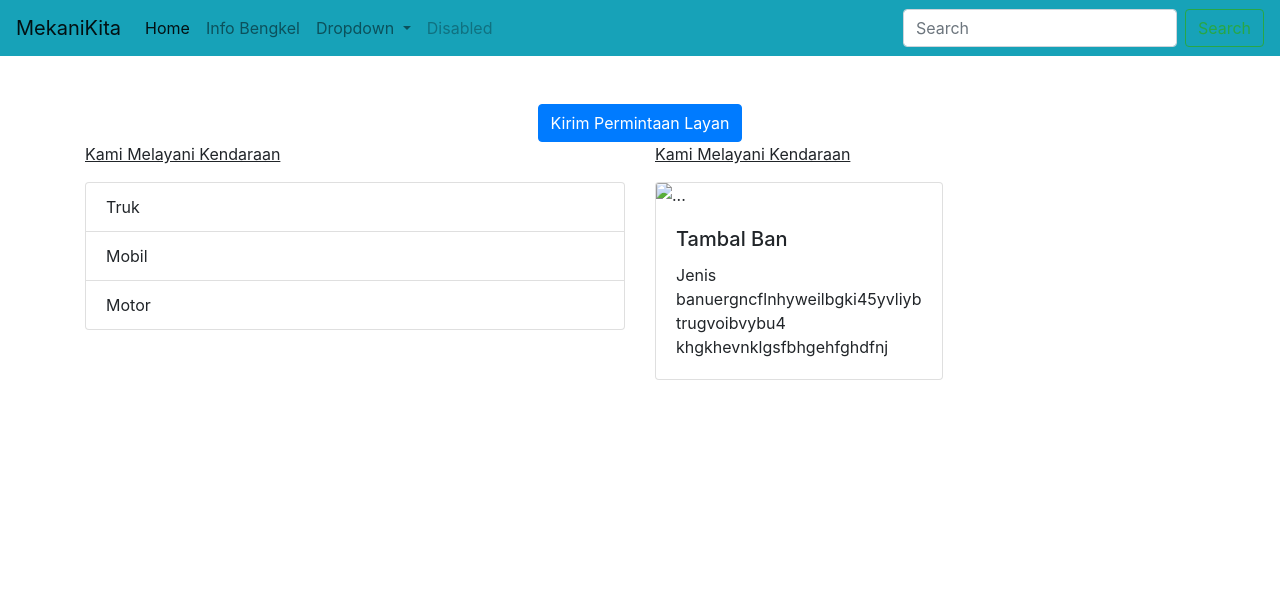
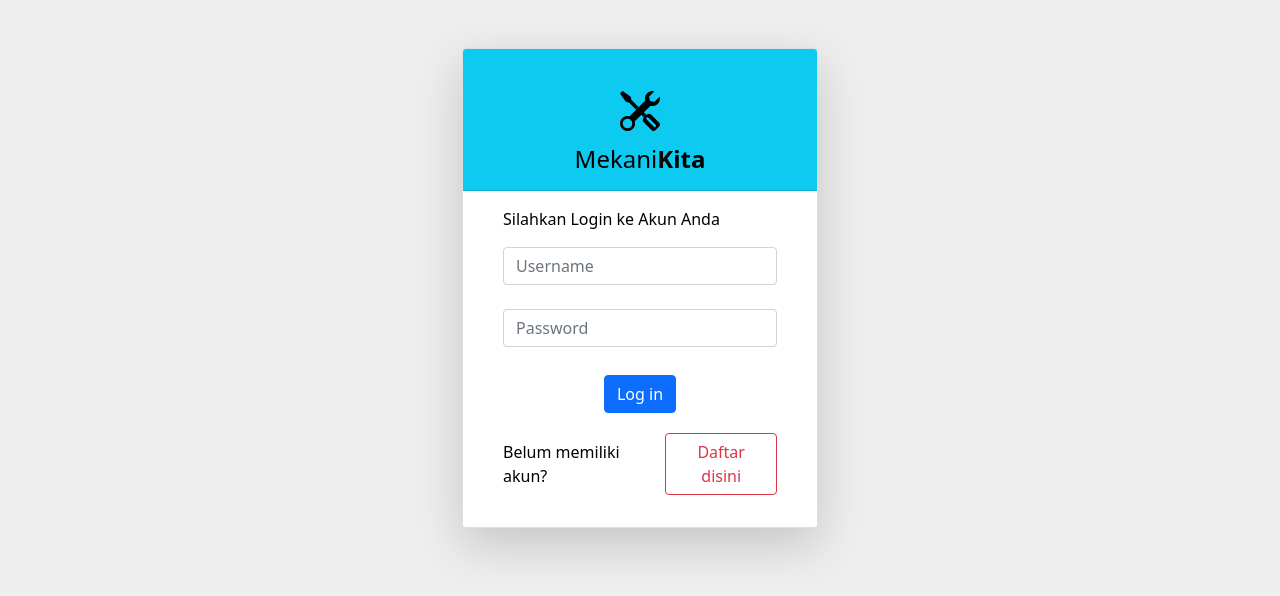
Before and after one commit to afikafiranti/mekaniKita, a plain HTML site: page index.html in a window 1280 px wide. Drawn offline with nearby package versions, Linux system fonts and the light colour scheme.

Commit message:
membuat halaman login dan regist

```diff
--- a/index.html
+++ b/index.html
@@ -5,73 +5,48 @@
     <meta http-equiv="X-UA-Compatible" content="IE=edge" />
     <meta name="viewport" content="width=device-width, initial-scale=1.0" />
     <title>MekaniKita</title>
-    <link rel="stylesheet" href="https://cdn.jsdelivr.net/npm/bootstrap@4.6.2/dist/css/bootstrap.min.css" integrity="sha384-xOolHFLEh07PJGoPkLv1IbcEPTNtaed2xpHsD9ESMhqIYd0nLMwNLD69Npy4HI+N" crossorigin="anonymous" />
+    <link href="https://cdn.jsdelivr.net/npm/bootstrap@5.1.3/dist/css/bootstrap.min.css" rel="stylesheet" integrity="sha384-1BmE4kWBq78iYhFldvKuhfTAU6auU8tT94WrHftjDbrCEXSU1oBoqyl2QvZ6jIW3" crossorigin="anonymous" />
+    <link rel="stylesheet" href="https://cdn.jsdelivr.net/npm/bootstrap-icons@1.10.5/font/bootstrap-icons.css" />
   </head>
-  <body>
-    <!--header-->
-    <nav class="navbar navbar-expand-lg navbar-light bg-info">
-      <a class="navbar-brand" href="#">MekaniKita</a>
-      <button class="navbar-toggler" type="button" data-toggle="collapse" data-target="#navbarSupportedContent" aria-controls="navbarSupportedContent" aria-expanded="false" aria-label="Toggle navigation">
-        <span class="navbar-toggler-icon"></span>
-      </button>
+  <body style="background-color: #eee">
+    <section class="gradient-form" >
+      <div class="container pt-5 ">
+        <div class="row d-flex justify-content-center align-items-center ">
+          <div class="col-xl-4">
+            <div class="card rounded text-black shadow-lg">
+              <div class="row g-0">
+                <div class="card-header bg-info">
+                  <div class="text-center px-2 mt-4">
+                    <i class="bi bi-tools fs-1"></i>
+                    <h4 class="mt-1 mb-1 pb-1">Mekani<b>Kita</b></h4>
+                  </div>
+                </div>
+                <div class="card-body pb-md-2 mx-md-4">
+                  <form clas="">
+                    <p>Silahkan Login ke Akun Anda</p>
 
-      <div class="collapse navbar-collapse" id="navbarSupportedContent">
-        <ul class="navbar-nav mr-auto">
-          <li class="nav-item active">
-            <a class="nav-link" href="index.html">Home <span class="sr-only">(current)</span></a>
-          </li>
-          <li class="nav-item">
-            <a class="nav-link" href="bengkel.html">Info Bengkel</a>
-          </li>
-          <li class="nav-item dropdown">
-            <a class="nav-link dropdown-toggle" href="#" role="button" data-toggle="dropdown" aria-expanded="false"> Dropdown </a>
-            <div class="dropdown-menu">
-              <a class="dropdown-item" href="#">Action</a>
-              <a class="dropdown-item" href="#">Another action</a>
-              <div class="dropdown-divider"></div>
-              <a class="dropdown-item" href="#">Something else here</a>
-            </div>
-          </li>
-          <li class="nav-item">
-            <a class="nav-link disabled">Disabled</a>
-          </li>
-        </ul>
-        <form class="form-inline my-2 my-lg-0">
-          <input class="form-control mr-sm-2" type="search" placeholder="Search" aria-label="Search" />
-          <button class="btn btn-outline-success my-2 my-sm-0" type="submit">Search</button>
-        </form>
-      </div>
-    </nav>
-    <br />
-    <br />
-    <!--tombol-->
-    <div align="center">
-      <button type="button" class="btn btn-primary">Kirim Permintaan Layan</button>
-    </div>
-    <!--layout-->
+                    <div class="form-outline mb-4">
+                      <input type="email" id="form2Example11" class="form-control" placeholder="Username" />
+                    </div>
 
-    <div class="container">
-      <div class="row">
-        <div class="col">
-          <p><u>Kami Melayani Kendaraan</u></p>
-          <ul class="list-group">
-            <li class="list-group-item">Truk</li>
-            <li class="list-group-item">Mobil</li>
-            <li class="list-group-item">Motor</li>
-          </ul>
-        </div>
-        <div class="col">
-          <p><u>Kami Melayani Kendaraan</u></p>
-          <div class="card" style="width: 18rem">
-            <img src="..." class="card-img-top" alt="..." />
-            <div class="card-body">
-              <h5 class="card-title">Tambal Ban</h5>
-              <p class="card-text">Jenis banuergncflnhyweilbgki45yvliybtrugvoibvybu4 khgkhevnklgsfbhgehfghdfnj</p>
-              <!-- <a href="#" class="btn btn-primary">Go somewhere</a> -->
+                    <div class="form-outline mb-4">
+                      <input type="password" id="form2Example22" class="form-control" placeholder="Password" />
+                    </div>
+
+                    <div class="text-center pt-1 mb-3 pb-1">
+                      <button class="btn btn-primary btn-block fa-lg gradient-custom-2 " type="button">Log in</button>
+                    </div>
+                    <div class="d-flex align-items-center justify-content-center pb-4">
+                      <p class="mb-0 me-2">Belum memiliki akun?</p>
+                      <button type="button" class="btn btn-outline-danger">Daftar disini</button>
+                    </div>
+                  </form>
+                </div>
+              </div>
             </div>
           </div>
         </div>
       </div>
-    </div>
+    </section>
   </body>
 </html>
```
Also changed, not shown: regist.html (added).
